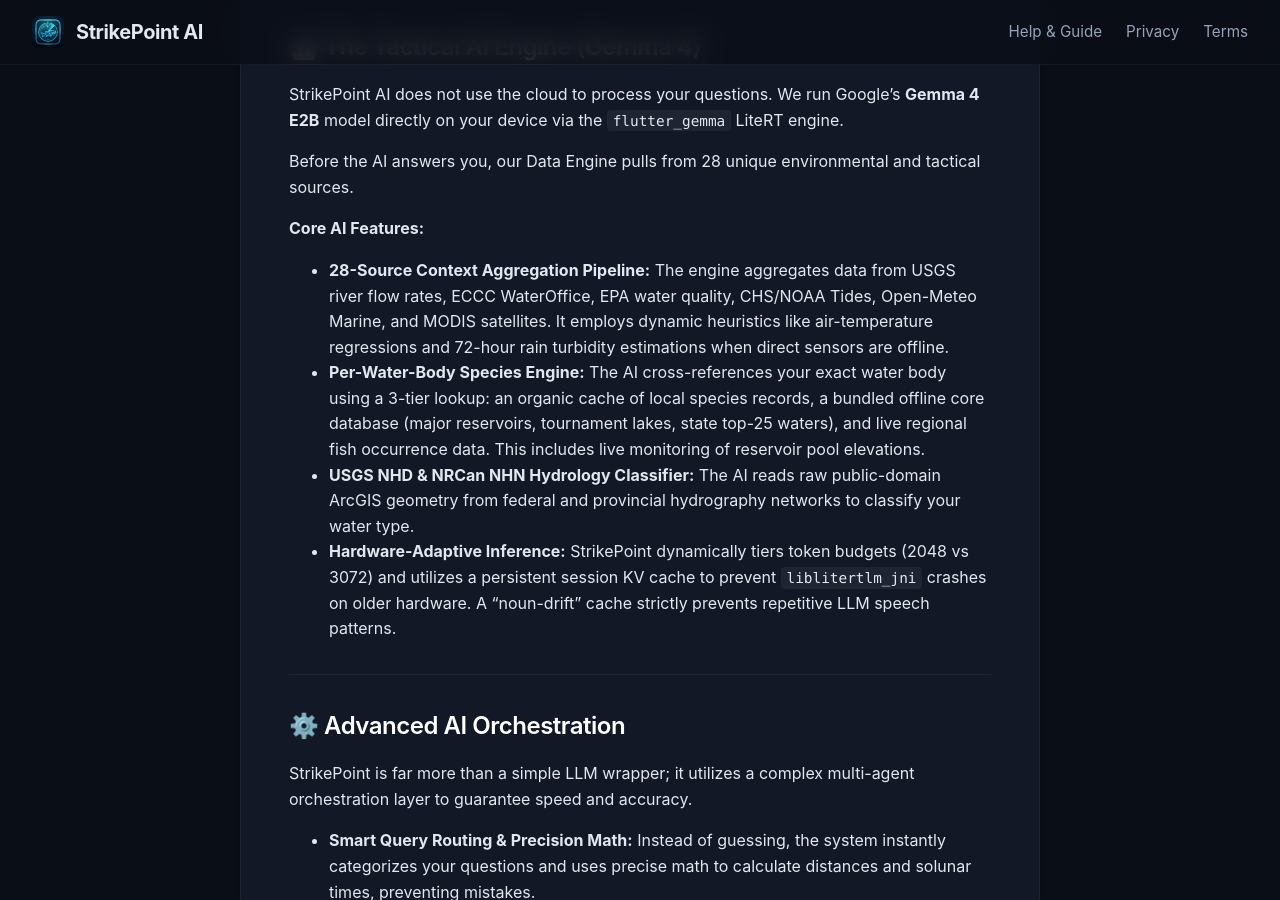
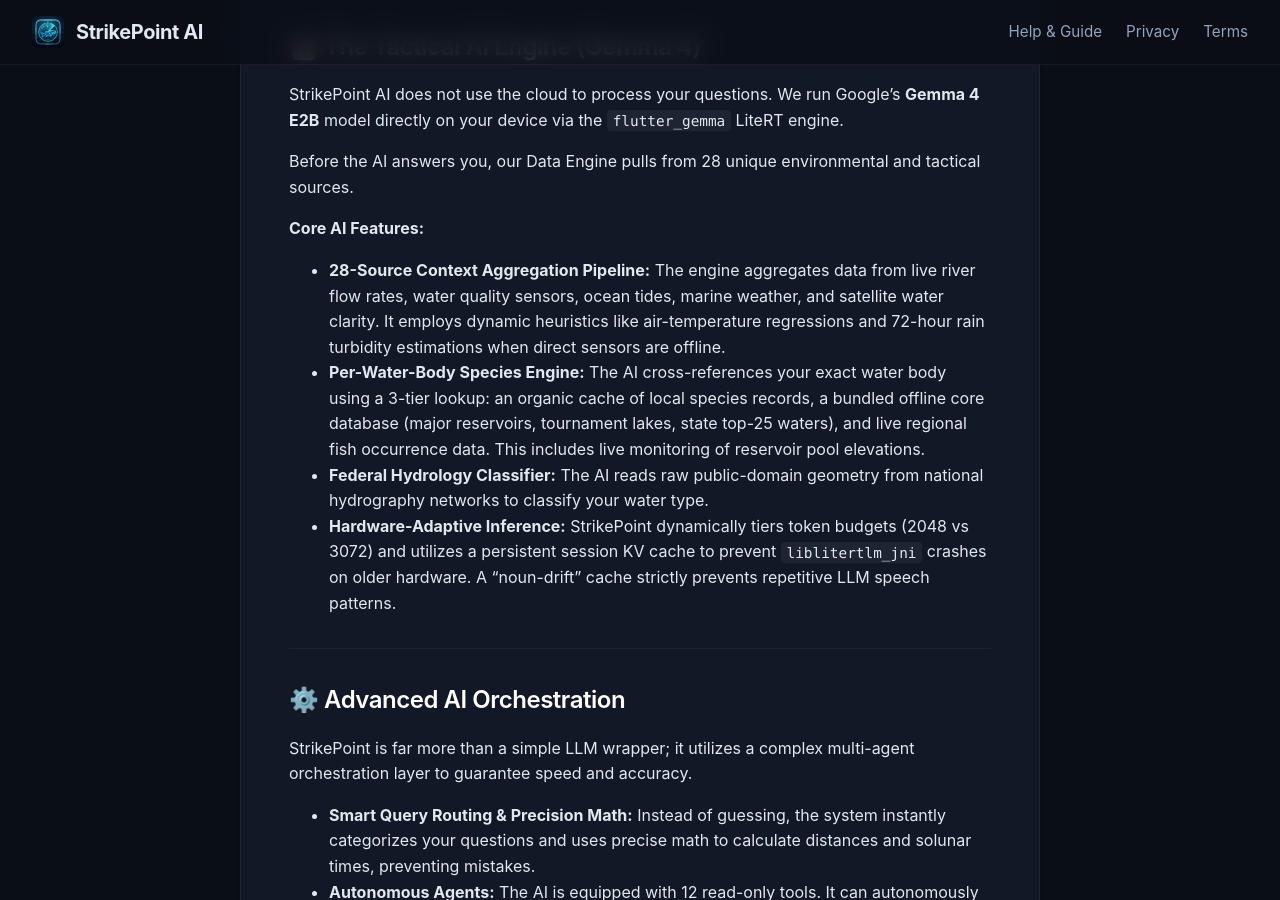
Before and after one commit to yyiimmiiyy/StrikePointAI-Assets, a Jekyll site: the page built from help.md, in a window 1280 px wide and 900 px high, scrolled down 450 px. Built offline with Jekyll 4.4.1, drawn with Linux system fonts in a browser that asks for light colours.

Commit message:
docs(sync): Synchronize live website and compliance policies

```diff
--- a/help.md
+++ b/help.md
@@ -17,9 +17,9 @@ StrikePoint AI does not use the cloud to process your questions. We run Google's
 Before the AI answers you, our Data Engine pulls from 28 unique environmental and tactical sources.
 
 **Core AI Features:**
-- **28-Source Context Aggregation Pipeline:** The engine aggregates data from USGS river flow rates, ECCC WaterOffice, EPA water quality, CHS/NOAA Tides, Open-Meteo Marine, and MODIS satellites. It employs dynamic heuristics like air-temperature regressions and 72-hour rain turbidity estimations when direct sensors are offline.
+- **28-Source Context Aggregation Pipeline:** The engine aggregates data from live river flow rates, water quality sensors, ocean tides, marine weather, and satellite water clarity. It employs dynamic heuristics like air-temperature regressions and 72-hour rain turbidity estimations when direct sensors are offline.
 - **Per-Water-Body Species Engine:** The AI cross-references your exact water body using a 3-tier lookup: an organic cache of local species records, a bundled offline core database (major reservoirs, tournament lakes, state top-25 waters), and live regional fish occurrence data. This includes live monitoring of reservoir pool elevations.
-- **USGS NHD & NRCan NHN Hydrology Classifier:** The AI reads raw public-domain ArcGIS geometry from federal and provincial hydrography networks to classify your water type.
+- **Federal Hydrology Classifier:** The AI reads raw public-domain geometry from national hydrography networks to classify your water type.
 - **Hardware-Adaptive Inference:** StrikePoint dynamically tiers token budgets (2048 vs 3072) and utilizes a persistent session KV cache to prevent `liblitertlm_jni` crashes on older hardware. A "noun-drift" cache strictly prevents repetitive LLM speech patterns.
 
 ---
```
Also changed, not shown: index.html (+14 -14 lines).
